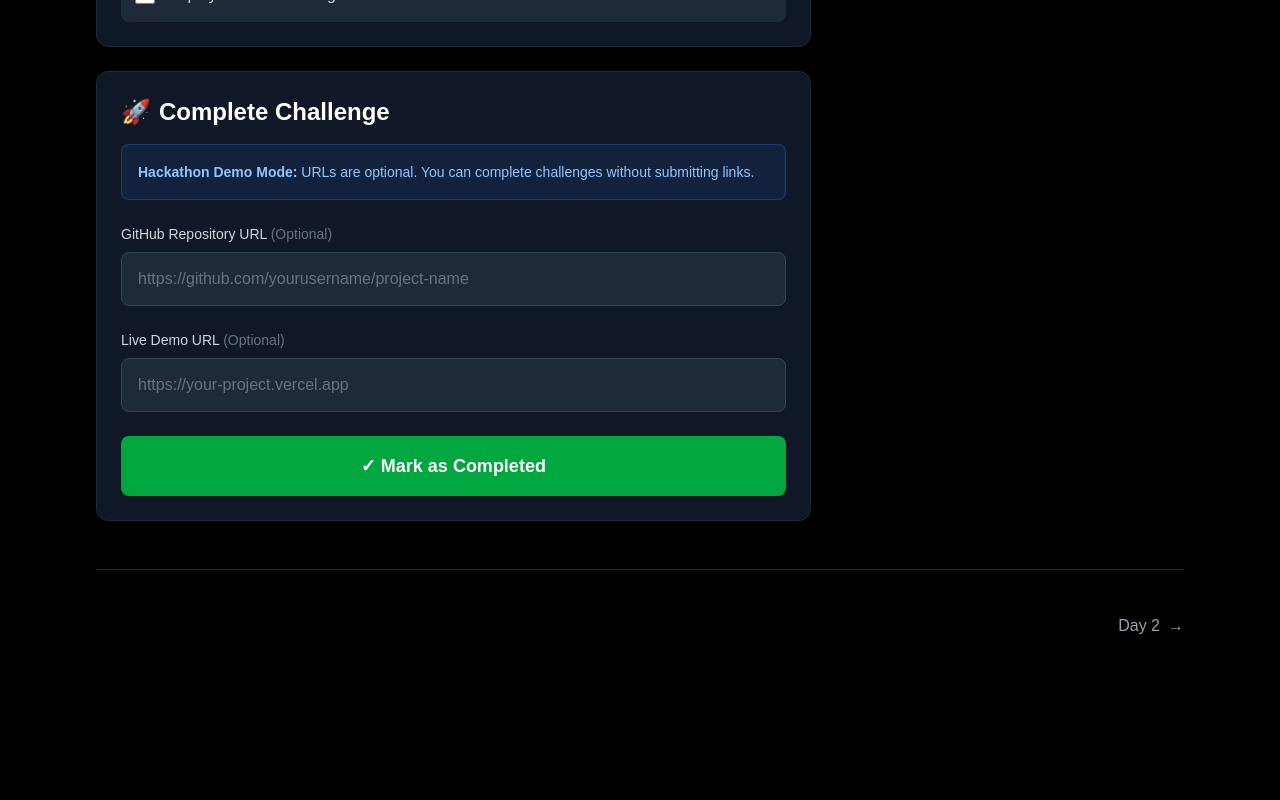
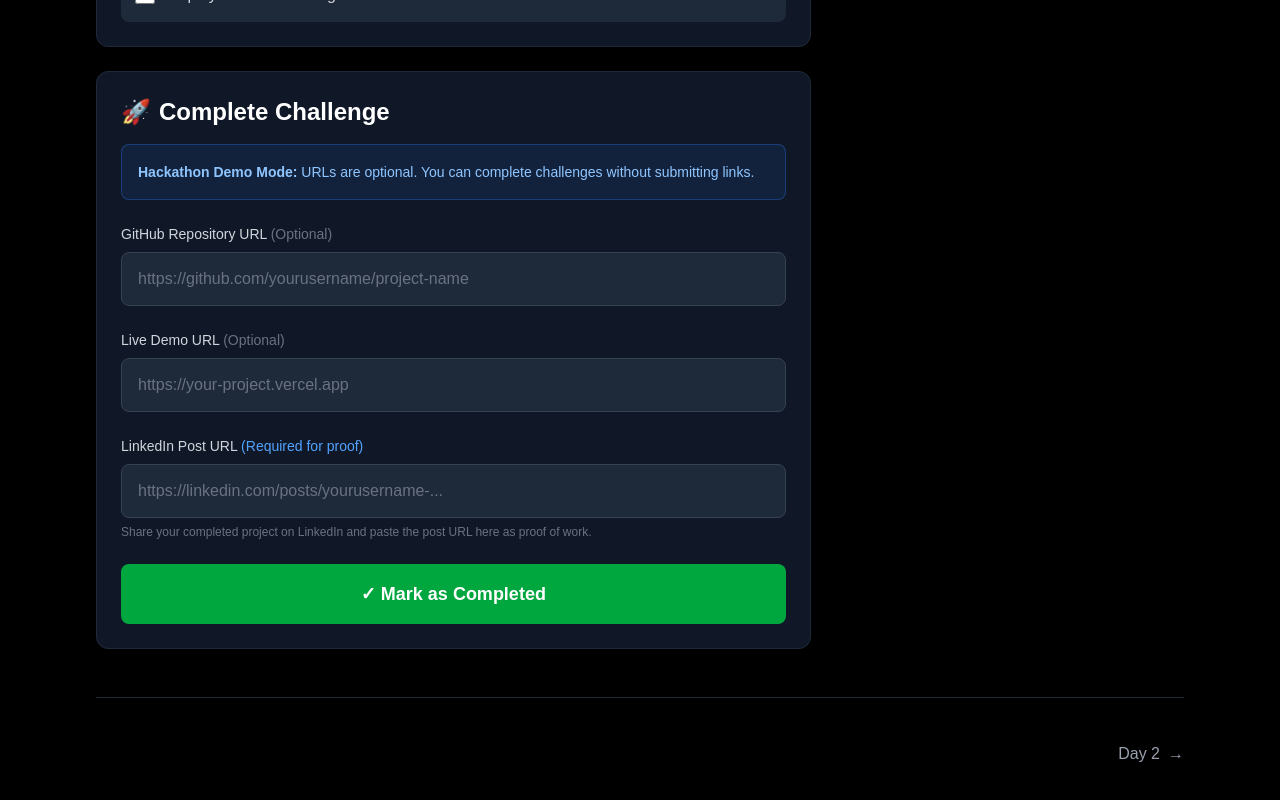
Before and after one commit to Mandeepkour06/ZYRON-ML, a Next.js app: page /day/1 in a window 1280 px wide. Shown: the part 1881-2681 px from the top of the page. Before the commit the page ends 2563 px from the top, so only its background shows below. Built offline with nearby package versions, Linux system fonts and the light colour scheme.

Commit message:
Add LinkedIn proof submission

```diff
--- a/app/day/[id]/page.tsx
+++ b/app/day/[id]/page.tsx
@@ -10,7 +10,7 @@ interface StudentProgress {
   xp: number;
   streak: number;
   completedDays: number[];
-  submissions: { [key: number]: { githubUrl?: string; liveUrl?: string; completedAt: string } };
+  submissions: { [key: number]: { githubUrl?: string; liveUrl?: string; linkedinUrl?: string; completedAt: string } };
 }
 
 export default function ChallengeDayPage() {
@@ -30,6 +30,7 @@ export default function ChallengeDayPage() {
 
   const [githubUrl, setGithubUrl] = useState('');
   const [liveUrl, setLiveUrl] = useState('');
+  const [linkedinUrl, setLinkedinUrl] = useState('');
   const [isSubmitting, setIsSubmitting] = useState(false);
   const [showToast, setShowToast] = useState(false);
   const [toastMessage, setToastMessage] = useState('');
@@ -47,6 +48,7 @@ export default function ChallengeDayPage() {
       if (progress.submissions[dayId]) {
         setGithubUrl(progress.submissions[dayId].githubUrl || '');
         setLiveUrl(progress.submissions[dayId].liveUrl || '');
+        setLinkedinUrl(progress.submissions[dayId].linkedinUrl || '');
       }
     }
 
@@ -131,7 +133,7 @@ export default function ChallengeDayPage() {
     }
   };
 
-  const completeChallenge = (githubUrl: string, liveUrl: string, isDemoMode: boolean) => {
+  const completeChallenge = (githubUrl: string, liveUrl: string, linkedinUrl: string, isDemoMode: boolean) => {
     // Update progress
     const newCompletedDays = [...new Set([...studentProgress.completedDays, dayId])];
     const newXP = studentProgress.xp + challenge.xpReward;
@@ -151,6 +153,7 @@ export default function ChallengeDayPage() {
         [dayId]: {
           githubUrl: githubUrl || undefined,
           liveUrl: liveUrl || undefined,
+          linkedinUrl: linkedinUrl || undefined,
           completedAt: new Date().toISOString()
         }
       }
@@ -201,14 +204,14 @@ export default function ChallengeDayPage() {
 
     setTimeout(() => {
       setIsSubmitting(false);
-      const isDemoMode = !githubUrl && !liveUrl;
-      completeChallenge(githubUrl, liveUrl, isDemoMode);
+      const isDemoMode = !githubUrl && !liveUrl && !linkedinUrl;
+      completeChallenge(githubUrl, liveUrl, linkedinUrl, isDemoMode);
     }, 1000);
   };
 
   const handleMarkComplete = () => {
-    const isDemoMode = !githubUrl && !liveUrl;
-    completeChallenge(githubUrl, liveUrl, isDemoMode);
+    const isDemoMode = !githubUrl && !liveUrl && !linkedinUrl;
+    completeChallenge(githubUrl, liveUrl, linkedinUrl, isDemoMode);
   };
 
   const allRequirementsChecked = challenge.requirements.every(req => checkedRequirements[req.id]);
@@ -428,8 +431,23 @@ export default function ChallengeDayPage() {
                     />
                   </div>
 
+                  <div>
+                    <label htmlFor="linkedin" className="block text-sm font-medium text-gray-300 mb-2">
+                      LinkedIn Post URL <span className="text-blue-400">(Required for proof)</span>
+                    </label>
+                    <input
+                      type="url"
+                      id="linkedin"
+                      value={linkedinUrl}
+                      onChange={(e) => setLinkedinUrl(e.target.value)}
+                      placeholder="https://linkedin.com/posts/yourusername-..."
+                      className="w-full px-4 py-3 sm:py-3.5 bg-gray-800 border border-gray-700 text-white rounded-lg focus:ring-2 focus:ring-blue-500 focus:border-transparent outline-none transition-all placeholder-gray-500 text-sm sm:text-base min-h-[48px]"
+                    />
+                    <p className="mt-1.5 text-xs text-gray-500">Share your completed project on LinkedIn and paste the post URL here as proof of work.</p>
+                  </div>
+
                   <div className="flex flex-col sm:flex-row gap-3 sm:gap-4">
-                    {(githubUrl || liveUrl) && (
+                    {(githubUrl || liveUrl || linkedinUrl) && (
                       <button
                         type="submit"
                         disabled={isSubmitting}
@@ -465,6 +483,9 @@ export default function ChallengeDayPage() {
                     )}
                     {studentProgress.submissions[dayId].liveUrl && (
                       <p className="text-gray-400 text-sm break-all">Live: {studentProgress.submissions[dayId].liveUrl}</p>
+                    )}
+                    {studentProgress.submissions[dayId].linkedinUrl && (
+                      <p className="text-gray-400 text-sm break-all">LinkedIn: {studentProgress.submissions[dayId].linkedinUrl}</p>
                     )}
                   </div>
                 )}
```
